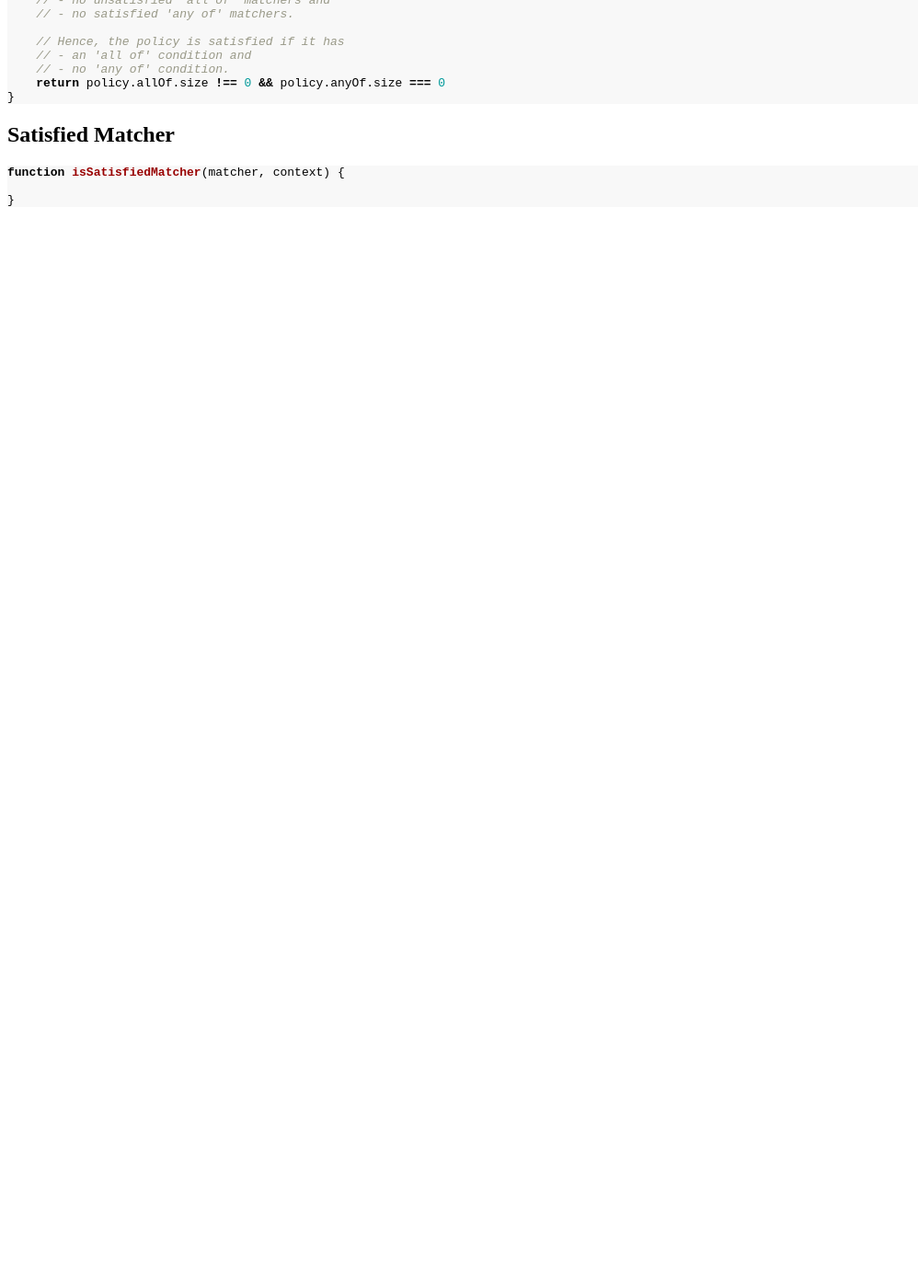
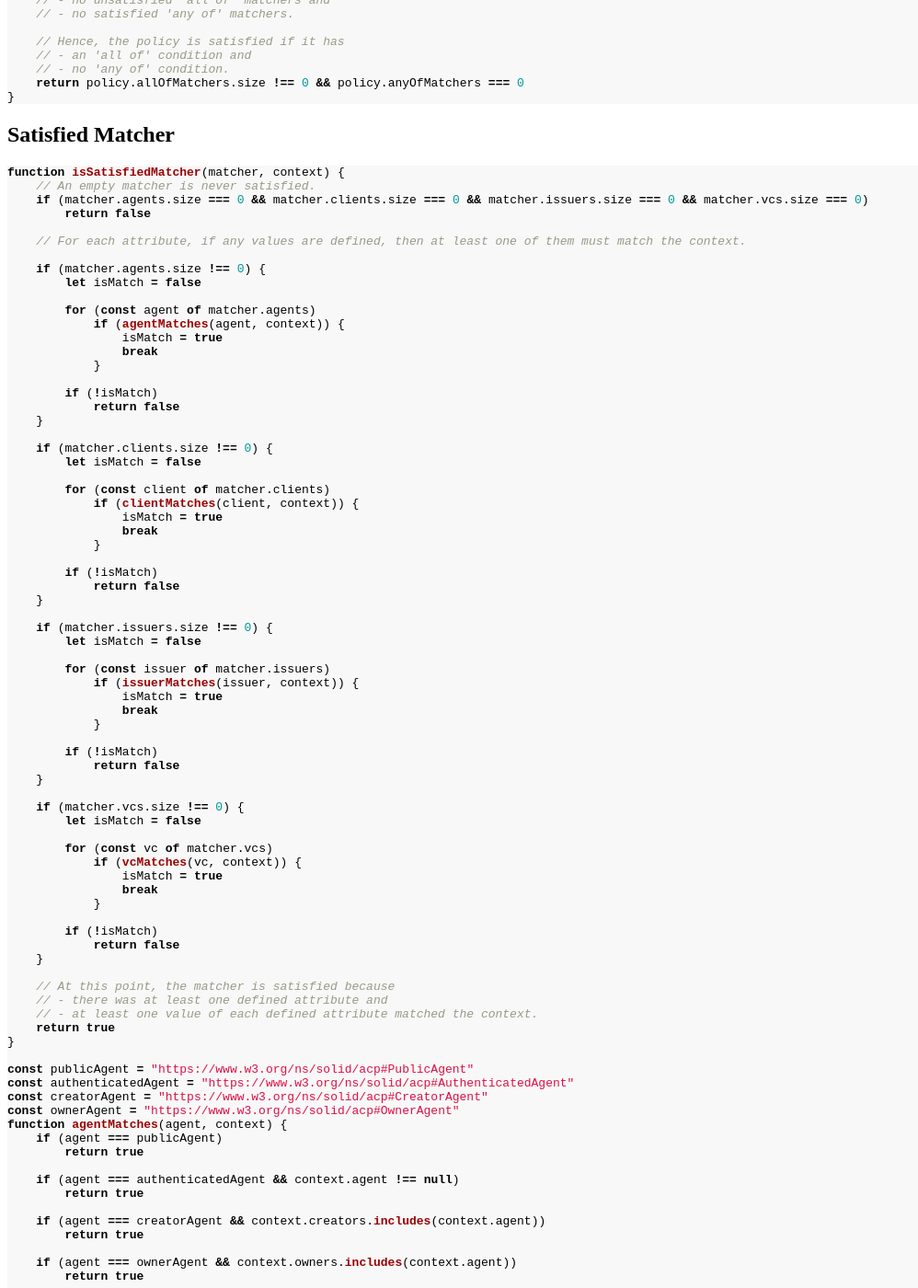
Before and after one commit to matthieubosquet/notes, a Jekyll site: the page built from acp.md, in a window 1280 px wide and 1400 px high, scrolled down 1121 px. Shown: the whole window at 92% size, without its empty margins (0-998 px from the left). Built offline with Jekyll 4.4.1, drawn with Linux system fonts in a browser that asks for light colours; our own code applies the rules of GitHub Pages for plain Markdown files; before the commit the page ends 1359 px from its top, so only the background shows below that; some of the changed text lies outside the part shown.

Commit message:
ACP: Add satisfied matcher and pseudocode consistency

````diff
--- a/acp.md
+++ b/acp.md
@@ -52,17 +52,17 @@ function grantAccessModes(policies, context) {
 ```javascript
 function isSatisfiedPolicy(policy, context) {
     // If any 'none of' matcher is satisfied then the policy is not satisfied.
-    for (const matcher of policy.noneOf)
+    for (const matcher of policy.noneOfMatchers)
         if (isSatisfiedMatcher(matcher, context))
             return false
 
     // If any 'all of' matcher is not satisfied then the policy is not satisfied.
-    for (const matcher of policy.allOf)
+    for (const matcher of policy.allOfMatchers)
         if (!isSatisfiedMatcher(matcher, context))
             return false
 
     // If any 'any of' matcher is satisfied then the policy is satisfied.
-    for (const matcher of policy.anyOf)
+    for (const matcher of policy.anyOfMatchers)
         if (isSatisfiedMatcher(matcher, context))
             return true
 
@@ -74,7 +74,7 @@ function isSatisfiedPolicy(policy, context) {
     // Hence, the policy is satisfied if it has
     // - an 'all of' condition and
     // - no 'any of' condition.
-    return policy.allOf.size !== 0 && policy.anyOf.size === 0
+    return policy.allOfMatchers.size !== 0 && policy.anyOfMatchers === 0
 }
 ```
 
@@ -83,6 +83,111 @@ function isSatisfiedPolicy(policy, context) {
 
 ```javascript
 function isSatisfiedMatcher(matcher, context) {
+    // An empty matcher is never satisfied.
+    if (matcher.agents.size === 0 && matcher.clients.size === 0 && matcher.issuers.size === 0 && matcher.vcs.size === 0)
+        return false
 
+    // For each attribute, if any values are defined, then at least one of them must match the context.
+
+    if (matcher.agents.size !== 0) {
+        let isMatch = false
+
+        for (const agent of matcher.agents)
+            if (agentMatches(agent, context)) {
+                isMatch = true
+                break
+            }
+
+        if (!isMatch)
+            return false
+    }
+
+    if (matcher.clients.size !== 0) {
+        let isMatch = false
+
+        for (const client of matcher.clients)
+            if (clientMatches(client, context)) {
+                isMatch = true
+                break
+            }
+
+        if (!isMatch)
+            return false
+    }
+
+    if (matcher.issuers.size !== 0) {
+        let isMatch = false
+
+        for (const issuer of matcher.issuers)
+            if (issuerMatches(issuer, context)) {
+                isMatch = true
+                break
+            }
+
+        if (!isMatch)
+            return false
+    }
+
+    if (matcher.vcs.size !== 0) {
+        let isMatch = false
+
+        for (const vc of matcher.vcs)
+            if (vcMatches(vc, context)) {
+                isMatch = true
+                break
+            }
+
+        if (!isMatch)
+            return false
+    }
+
+    // At this point, the matcher is satisfied because
+    // - there was at least one defined attribute and
+    // - at least one value of each defined attribute matched the context.
+    return true
+}
+
+const publicAgent = "https://www.w3.org/ns/solid/acp#PublicAgent"
+const authenticatedAgent = "https://www.w3.org/ns/solid/acp#AuthenticatedAgent"
+const creatorAgent = "https://www.w3.org/ns/solid/acp#CreatorAgent"
+const ownerAgent = "https://www.w3.org/ns/solid/acp#OwnerAgent"
+function agentMatches(agent, context) {
+    if (agent === publicAgent)
+        return true
+
+    if (agent === authenticatedAgent && context.agent !== null)
+        return true
+
+    if (agent === creatorAgent && context.creators.includes(context.agent))
+        return true
+
+    if (agent === ownerAgent && context.owners.includes(context.agent))
+        return true
+
+    if (agent === context.agent)
+        return true
+}
+
+const publicClient = "https://www.w3.org/ns/solid/acp#PublicClient"
+function clientMatches(client, context) {
+    if (client === publicClient)
+        return true
+
+    if (client === context.client)
+        return true
+}
+
+const publicIssuer = "https://www.w3.org/ns/solid/acp#PublicIssuer"
+function issuerMatches(issuer, context) {
+    if (issuer === publicIssuer)
+        return true
+
+    if (issuer === context.issuer)
+        return true
+}
+
+function vcMatches(vc, context) {
+    if (context.vcs.includes(vc))
+        return true
 }
 ```
````
Also changed, not shown: other parts of acp.md (+14 -14 lines).
